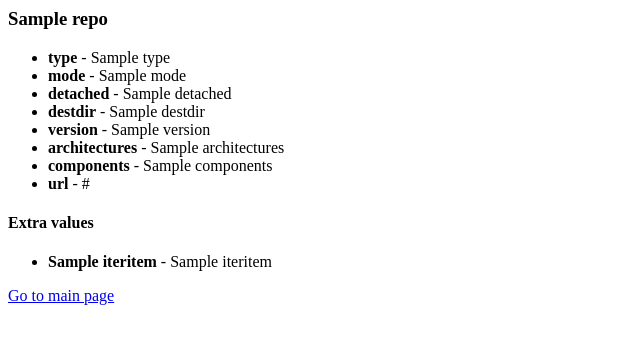
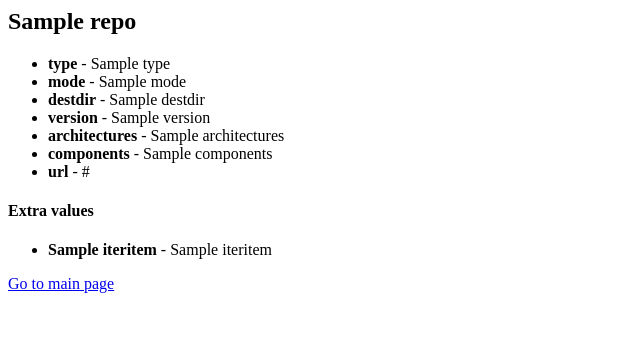
Before and after one commit to javiplx/repomirror, a Python web app: template repomgr/templates/detail.html in a window 1280 px wide. Shown: the top 344 px of the page, without its empty margins (0-640 px from the left). Run offline with Jinja, Linux system fonts and the light colour scheme; the template is opened without the code that fills it: most values are stand-ins (such as "Sample title", 1, 10 or a date in 2020).

Commit message:
Simplify handling of detached attribute

```diff
--- a/repolib/config.py
+++ b/repolib/config.py
@@ -73,7 +73,7 @@ class RepoConf ( dict ) :
 
         self['type'] = None
         self['destdir'] = None
-        self['detached'] = None
+        self['detached'] = False
         self['version'] = None
         self['architectures'] = None
         self['components'] = None
@@ -95,7 +95,6 @@ class RepoConf ( dict ) :
                 raise Exception( "Broken configuration, missing destination directory" )
 
             self['destdir'] = config.get( "global" , "destdir" )
-            self['detached'] = False
 
         self['type'] = config.get( self.name , "type" )
 
--- a/repomgr/templates/detail.html
+++ b/repomgr/templates/detail.html
@@ -1,11 +1,8 @@
-<h3>{{ repo.name }}</h3>
+<h2>{{ repo.name }}</h2>
 <ul>
   <li><b>type</b> - {{ repo.type }}
   <li><b>mode</b> - {{ repo.mode }}
-{% if repo.detached %}
-  <li><b>detached</b> - {{ repo.detached }}
   <li><b>destdir</b> - {{ repo.destdir }}
-{% endif %}
   <li><b>version</b> - {{ repo.version }}
   <li><b>architectures</b> - {{ repo.architectures }}
   <li><b>components</b> - {{ repo.components }}
--- a/repomgr/views.py
+++ b/repomgr/views.py
@@ -24,6 +24,8 @@ def detail ( request , repo_name ) :
 
     repo = read_mirror_config( repo_name )
     keys = [ 'name' , 'type' , 'mode' , 'detached' , 'destdir' , 'version' , 'architectures' , 'components' , 'url' ]
+    if not repo['detached'] :
+        repo['destdir'] += " (ro)"
     if repo.url_parts :
         keys.extend( ( 'scheme' , 'server' , 'base_path' ) )
         repo['url'] += " (ro)"
```
